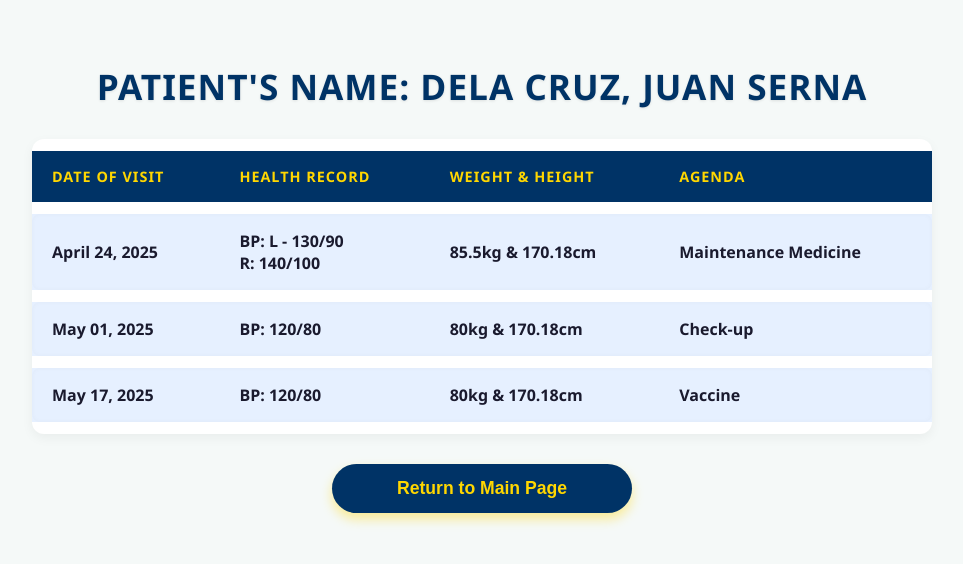
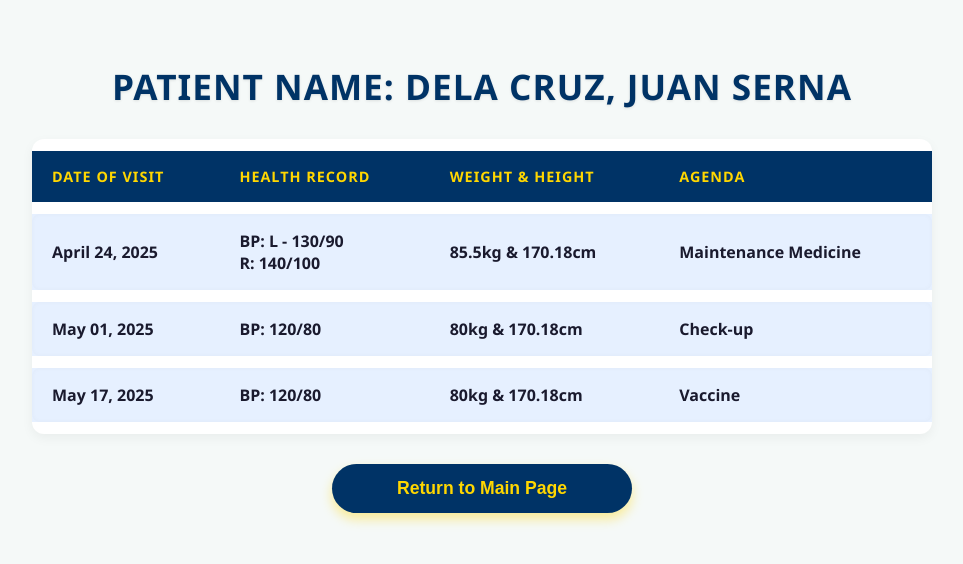
Before and after one commit to Lui-XIX/healthcenter, a plain HTML site: page patient1.html in a window 1280 px wide. Shown: the whole page, without its empty margins (158-1121 px from the left). Drawn offline with Linux system fonts and the light colour scheme.

Commit message:
Update patient1.html

```diff
--- a/patient1.html
+++ b/patient1.html
@@ -126,7 +126,7 @@
 </head>
 <body>
 
-  <h1>PATIENT'S NAME: DELA CRUZ, JUAN SERNA</h1>
+  <h1>PATIENT NAME: DELA CRUZ, JUAN SERNA</h1>
 
   <table>
     <thead>
```
